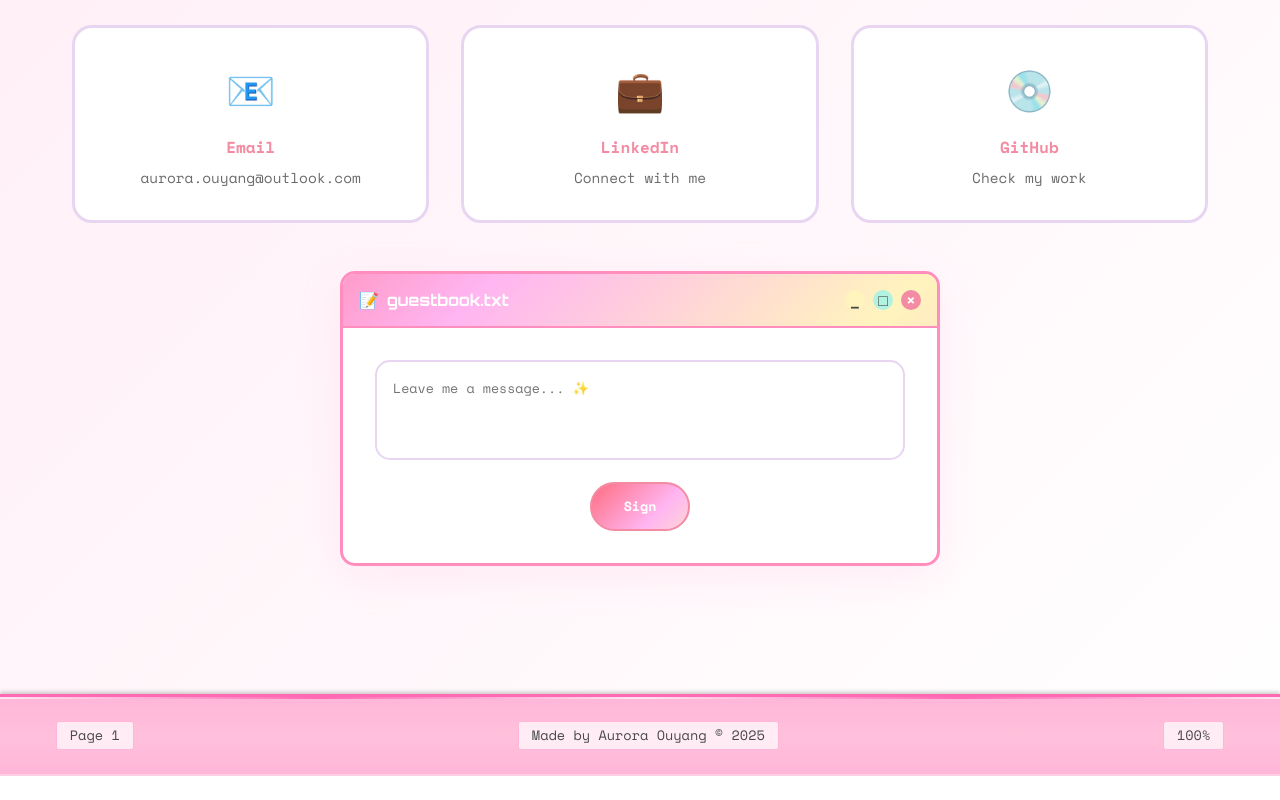
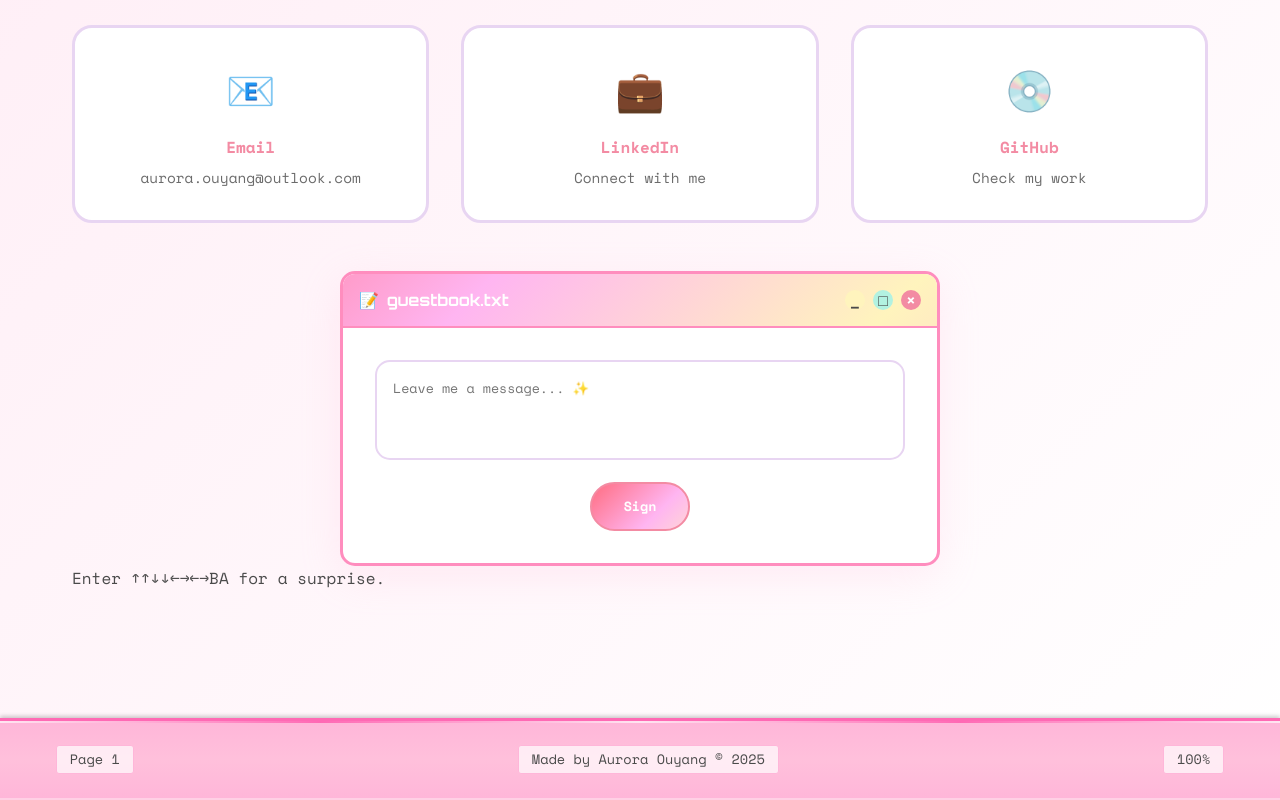
Before and after one commit to oyrqaq/oyrqaq.github.io, a plain HTML site: page index.html in a window 1280 px wide. Shown: the part 4892-5692 px from the top of the page. Before the commit the page ends 5668 px from the top, so only its background shows below. Drawn offline with nearby package versions, Linux system fonts and the light colour scheme.

Commit message:
updates portfolio

```diff
--- a/index.html
+++ b/index.html
@@ -485,6 +485,7 @@
                     </div>
                 </div>
             </div>
+            <span>Enter ↑↑↓↓←→←→BA for a surprise.</span>
         </section>
     </div>
 
```
Also changed, not shown: 1 other file.
